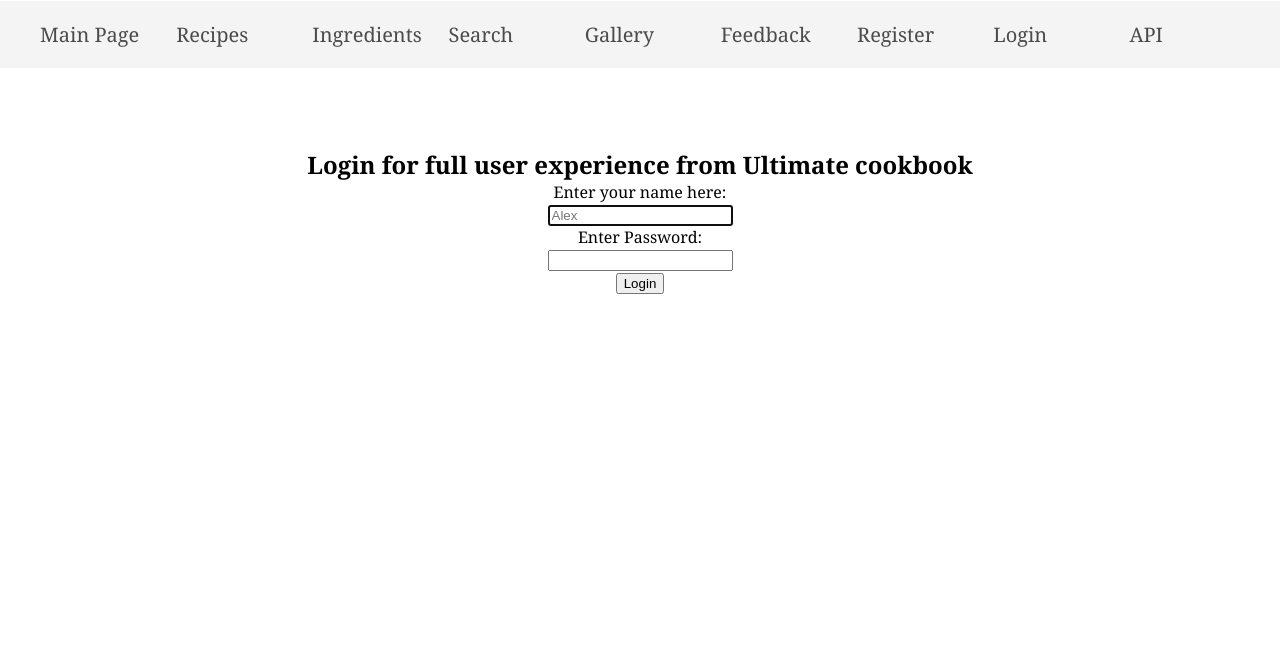
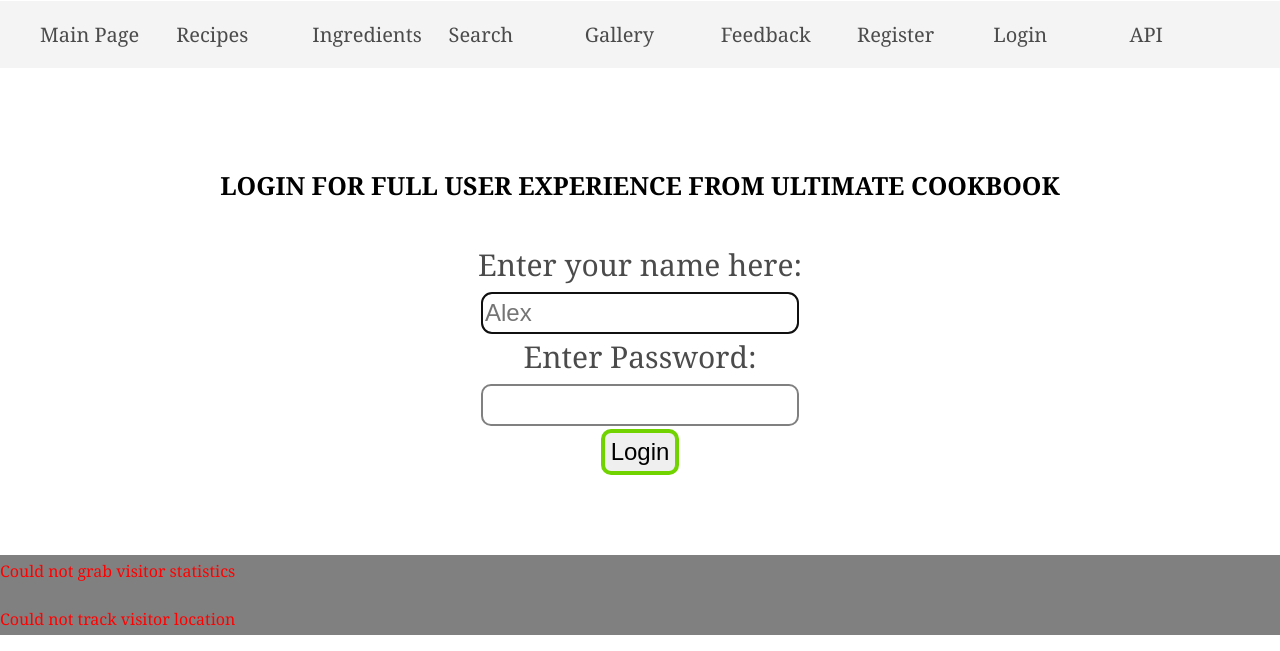
Before and after one commit to Oleksl888/ult_cook_book_v5, a Flask app: page /login.html in a window 1280 px wide. Shown: the part 425-1076 px from the top of the page. Before the commit the page ends 719 px from the top, so only its background shows below. Run offline with Flask 2, Linux system fonts and the light colour scheme.

Commit message:
CSS properties updated

```diff
--- a/src/routes.py
+++ b/src/routes.py
@@ -383,7 +383,7 @@ def load_recipe(page_name):
         data = request.form
         response = feedback_saver(data, name)
         if response == 'success':
-            flash('Feedback added succesffully')
+            flash('Feedback added succesfully')
             return redirect(url_for('load_recipe', page_name=page_name, user=session.get('username', '')))
         flash('Could not add Feedback')
         return redirect(url_for('load_recipe', page_name=page_name, user=session.get('username', '')))
--- a/src/templates/api-login.html
+++ b/src/templates/api-login.html
@@ -1,6 +1,6 @@
 {% extends 'base.html' %}
 {% block content %}
-<h2 style="text-align: center">Login to get access token</h2>
+<h2 class="api-reg">Login to get access token</h2>
 <form style="text-align: center" action="/api/login" method="post">
   <label for="mail">Enter your email:</label><br>
   <input type="text" id="mail" name="email" placeholder="alex@mail.com" value="" autofocus required><br>
--- a/src/templates/api-register.html
+++ b/src/templates/api-register.html
@@ -1,6 +1,6 @@
 {% extends 'base.html' %}
 {% block content %}
-<h2 style="text-align: center">Register to get full access</h2>
+<h2 class="api-reg">Register to get full access</h2>
 <form style="text-align: center" action="/api/register" method="post">
   <label for="name">Enter your name here:</label><br>
   <input type="text" id="name" name="username" placeholder="User" value="" autofocus required><br>
--- a/src/templates/api.html
+++ b/src/templates/api.html
@@ -9,7 +9,7 @@ If you decide to use full access, you have to request an <a href="/api/login.htm
 Using this key, you can add feedback to the website and individual recipes. To access user information and make changes to the website you must have a token with admin priveleges set.
 </p>
 <h2>Base endpoint and example</h2>
-<p>You can use the following endpoints:<br>
+<p>You can use the following endpoints:</p>
 <ul>
 <li><a href ="https://ultcookbook.herokuapp.com/api/recipe">https://ultcookbook.herokuapp.com/api/recipe(/id:optional)</a></li>
 <li><a href ="https://ultcookbook.herokuapp.com/api/ingridients">https://ultcookbook.herokuapp.com/api/ingridients(/id:optional)</a></li>
@@ -19,8 +19,7 @@ Using this key, you can add feedback to the website and individual recipes. To a
 <li><a href ="https://ultcookbook.herokuapp.com/api/feedback">https://ultcookbook.herokuapp.com/api/feedback/</a></li>
 <li><a href ="https://ultcookbook.herokuapp.com/api/recipe/feedback">https://ultcookbook.herokuapp.com/api/recipe/feedback(/id:optional)</a></li>
 </ul>
-Form-data and json requests are accepted. Access token required for most POST requests.
-    </p>
+<p>Form-data and json requests are accepted. Access token required for most POST requests.</p>
 <h2>Response</h2>
 <p>The output of the API uses the JSON format.</p>
 </article>
--- a/src/templates/base.html
+++ b/src/templates/base.html
@@ -12,7 +12,7 @@
 <h1>Ultimate Cookbook</h1>
 </header>
 <section class="banner">
-    <img src="static/banner.jpg" alt="ultimate cookbook welcome banner">
+    <img src="{{ url_for('static', filename='banner.jpg') }}">
 </section>
 
 {% if not user %}
@@ -52,19 +52,20 @@
   {% endfor %}
 </h3>
 
-<div class="welcome">
-
-</div>
 
 {% block content %} {% endblock %}
 </main>
 <footer>
     {% if visits %}
-    <b style="color: green">So far {{ visits }} unique visitors has been to this website!</b><br>
+    <p style="color: green">So far {{ visits }} unique visitors has been to this website!</p>
+    {% else %}
+    <p style="color: red">Could not grab visitor statistics</p>
     {% endif %}
     {% if info %}
-    <small>Hello dear guest from {{ info.city }}. It is a pleasure to have someone from
-                  {{ info.country }} {{ info.flag }} visiting our beautiful webpage.</small>
+    <p style="color: green"><small>Hello dear guest from {{ info.city }}. It is a pleasure to have someone from
+                  {{ info.country }} {{ info.flag }} visiting our beautiful webpage.</small></p>
+    {% else %}
+    <p style="color: red">Could not track visitor location</p>
     {% endif %}
 </footer>
 
--- a/src/templates/gallery.html
+++ b/src/templates/gallery.html
@@ -2,14 +2,14 @@
 {% block content %}
 <table>
     <tr>
-        <th style="text-align:center" colspan="3">See the images that has been stored locally</th>
+        <th style="text-align:center" colspan="2">See the images that has been stored locally</th>
     </tr>
 {% for item in data %}
-    {% if loop.index0 == 0 or loop.index0 % 3 == 0 %}
+    {% if loop.index0 == 0 or loop.index0 % 2 == 0 %}
     <tr>
         {% endif %}
         <td style="text-align:center"><b>{{ item[1] }}</b><br><img src="{{ url_for('static', filename=item[0]) }}"></td>
-    {%if loop.index0 % 3 == 2 or loop.last %}
+    {%if loop.index0 % 2 == 1 or loop.last %}
     </tr>
     {% endif %}
     {% endfor %}
--- a/src/templates/login.html
+++ b/src/templates/login.html
@@ -1,8 +1,8 @@
 {% extends 'base.html' %}
 {% block content %}
 {% if not user %}
-<h2 style="text-align: center">Login for full user experience from Ultimate cookbook</h2>
-<form style="text-align: center" action="/login.html" method="post">
+<h2 class="api-reg">Login for full user experience from Ultimate cookbook</h2>
+<form action="/login.html" method="post">
   <label for="name">Enter your name here:</label><br>
   <input type="text" id="name" name="name" placeholder="Alex" value="" autofocus required><br>
     <label for="password">Enter Password:</label><br>
@@ -10,7 +10,7 @@
   <input type="submit" value="Login">
 </form>
 {% else %}
-<h2 style="text-align: center">You are logged in as {{ user }}</h2>
+<h2 class="api-reg">You are logged in as {{ user }}</h2>
 <form style="text-align: center" action="/logout" method="post">
   <input type="submit" value="Logout">
 </form>
--- a/src/templates/profile.html
+++ b/src/templates/profile.html
@@ -1,7 +1,7 @@
 {% extends 'base.html' %}
 {% block content %}
 {% if not user %}
-<h2 style="color: blue">Please <a href="{{ url_for('register') }}">register</a> or <a href="{{ url_for('login') }}">login</a> to leave a comment</h2>
+<h2 class="api-reg">Please <a href="{{ url_for('register') }}">register</a> or <a href="{{ url_for('login') }}">login</a> to leave a comment</h2>
 {% else %}
 <div>
   Hello <b>{{ user }}</b>, it's been <b>{{ tdelta }}</b> since your last visit
--- a/src/templates/register.html
+++ b/src/templates/register.html
@@ -1,6 +1,6 @@
 {% extends 'base.html' %}
 {% block content %}
-<h2 style="text-align: center">Register for full user experience from Ultimate cookbook</h2>
+<h2 class="api-reg">Register for full user experience from Ultimate cookbook</h2>
 <form style="text-align: center" action="/register.html" method="post">
   <label for="name">Enter your name here:</label><br>
   <input type="text" id="name" name="name" placeholder="Alex" value="" autofocus required><br>
--- a/src/templates/search.html
+++ b/src/templates/search.html
@@ -1,9 +1,9 @@
 {% extends "base.html" %}
 {% block content %}
-<h2>Search Form</h2>
+<h2 class="api-reg">Enter the name of desired recipe or ingredient below </h2>
 <form action="/search.html" method="post">
-  <label for="search">First name:</label><br>
-  <input type="text" id="search" name="search" value="Try searching for barbecue" autofocus required><br><br>
+  <label for="search">Enter search query and press Submit:</label><br>
+  <input type="text" id="search" name="search" value="" placeholder="Try searching for barbecue" autofocus required><br><br>
   <input type="submit" value="Submit">
 </form>
 {% endblock %}
--- a/static/styles.css
+++ b/static/styles.css
@@ -69,6 +69,7 @@ main{
 article h2{
   font-size: 25px;
   text-transform: uppercase;
+  line-height: 2em;
 }
 article p{
   line-height: 2em;
@@ -101,6 +102,10 @@ th, td {
 
 }
 td:hover {background-color: #ddd; text-transform: uppercase;}
+td img:hover{
+  position: relative;
+  top: -4px;
+}
 th{
   text-transform: uppercase;
   text-align: center;
@@ -108,6 +113,87 @@ th{
 tr{
   text-decoration: none;
   text-shadow: 2px 2px #E9E9E9
+}
+article h1{
+  color: grey;
+  font-size: 40px;
+  display: block;
+  line-height: 2.5em;
+}
+
+article ul{
+  padding: 20px;
+}
+article ul li{
+  font-size: 20px;
+  line-height: 2.5em;
+  list-style-type: none;
+}
+article ul li a{
+ text-decoration: none;
+ color: #4b4b4b;
+ font-weight: bold;
+ display: inline-block;
+}
+li:hover {background-color: #ddd;}
+.api-reg{
+  font-size: 25px;
+  text-transform: uppercase;
+  text-align: center;
+  margin: 20px;
+  padding: 20px;
+}
+footer{
+    background-color: grey;
+    text-align: left;
+}
+footer p{
+  line-height: 2em;
+  color: #4b4b4b;
+  font-size: 20px
+  padding: 6px 12px;
+}
+form{
+ text-align: center;
+ line-height: 1.5em;
+ color: #4b4b4b;
+ font-size: 30px;
+}
+form input{
+  margin 20px 0;
+  padding: 10px, 20px;
+  font-size: 24px;
+  border: 2px solid grey;
+  border-radius: 10px;
+  line-height: 1.5em;
+}
+aside {
+  width: 30%;
+  padding-left: 15px;
+  margin-left: 15px;
+  float: right;
+}
+
+article form{
+ text-align: left;
+ line-height: 1.5em;
+ color: #4b4b4b;
+ font-size: 30px;
+}
+article form input{
+  margin 20px 0;
+  padding: 10px, 20px;
+  font-size: 24px;
+  border: 2px solid grey;
+  border-radius: 10px;
+  line-height: 1.5em;
+}
+
+form input:focus{
+  border: 2px solid #4b4b4b
+}
+form input:valid{
+  border: 4px solid #71D300;
 }
 /*
 h1 {
```
Also changed, not shown: src/helpers.py (+17 -1 lines), src/templates/feedback.html (+5 -3 lines), src/templates/recipe.html (+15 -16 lines), data/cook.db.
